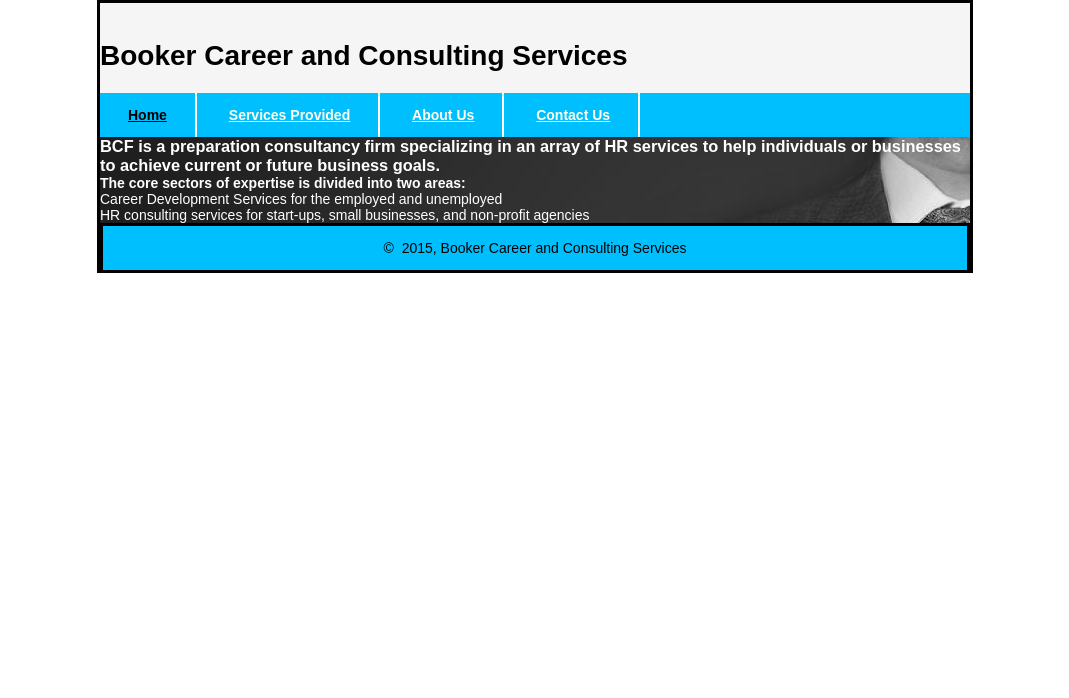
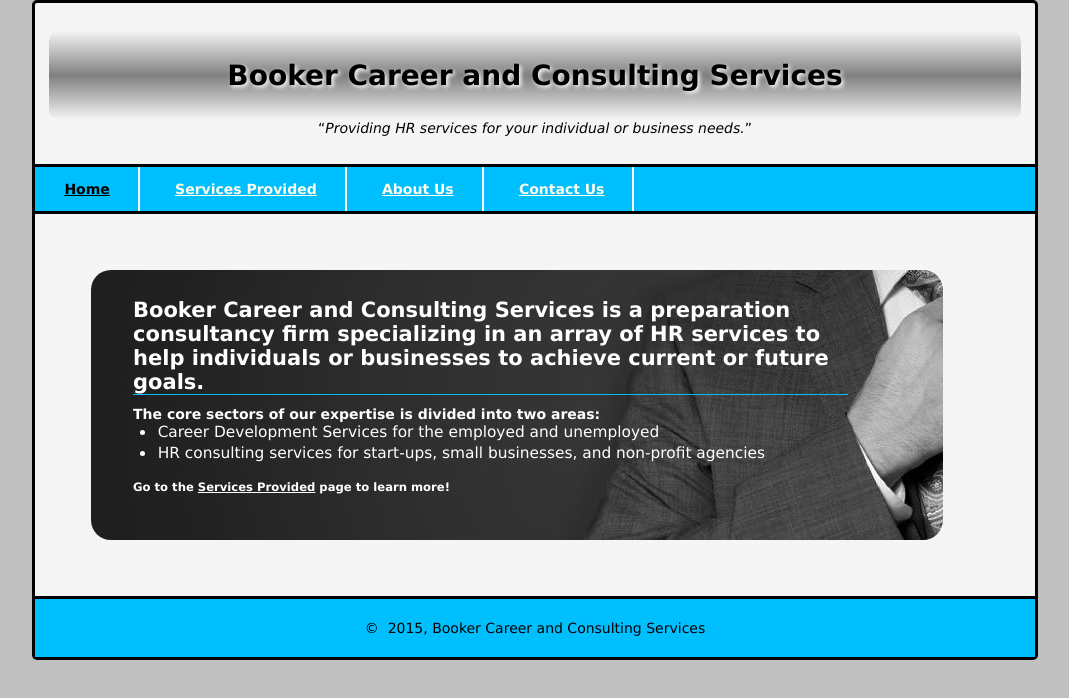
Before and after one commit to mhanna49/BCF-Website, a plain HTML site: page index.html in a window 1280 px wide. Shown: the whole page, without its empty margins (105-1174 px from the left). Drawn offline with Linux system fonts and the light colour scheme.

Commit message:
Nearly finished site
Added link to LinkedIn profile on "About Us" page that opens in new tab
Removed unused <aside> tags from each page
Contact page info added
Added link to "Services Provided" page on Home overlay
Added gradient, shadow, and rounded edges to <header>
About Us text is now in <article> tags
Changed HTML background to silver
Each page has unique title in <head>
Removed unused <img> element from <header>
Added alt attribute to picture of Mecoe Booker on "About Us" page
Added border radius to <body>, <section>, and bwpro_background in CSS

There are probably more changes that I forgot

```diff
--- a/index.html
+++ b/index.html
@@ -3,34 +3,39 @@
 
 <head>
 	<meta charset="utf-8">
-	<title>Booker Career and Consulting Services</title>
+	<meta name="description" content="Booker Career and Consulting Services | Homepage">
+	<meta name="keywords" content="hr consultant, hr consultancy, hrm, human resources, o'fallon illinois, mecoe booker, homepage">
+	<title>Booker Career and Consulting Services | Home</title>
 	<link rel="shortcut icon" href="images/favicon.ico">
 	<link rel="stylesheet" href="styles/main.css">
+	<script src="http://html5shiv.googlecode.com/svn/trunk/html5.js"></script>
 </head>
 <body>
 	<header>
-		<img src="" alt="">
 			<h1>Booker Career and Consulting Services</h1>
+			<q><i>Providing HR services for your individual or business needs.</i></q>
 	</header>
 	<nav>
 		<ul>
-			<li><a href="index.html" class="current">Home</a></li>
+			<li><a href="index.html" class="active_nav">Home</a></li>
 			<li><a href="services.html">Services Provided</a></li>
 			<li><a href="about.html">About Us</a></li>
 			<li><a href="contact.html">Contact Us</a></li>
 		</ul>
 	</nav>
-	<section id="bwpro_background" class="overlay_text">
-		<h3>BCF is a preparation consultancy firm specializing in an array of HR services to help individuals or businesses to achieve current or future business goals.</h3>
-		<h4>The core sectors of expertise is divided into two areas:</h4>
-		<ul>
-			<li>Career Development Services for the employed and unemployed</li>
-			<li>HR consulting services for start-ups, small businesses, and non-profit agencies</li>
-		</ul>
+	<section>
+		<div id="bwpro_background">
+		<div class="overlay_text">
+			<h2><strong>Booker Career and Consulting Services</strong> is a preparation consultancy firm specializing in an array of HR services to help individuals or businesses to achieve current or future goals.</h2>
+			<h4>The core sectors of our expertise is divided into two areas:</h4>
+			<ul>
+				<li>Career Development Services for the employed and unemployed</li>
+				<li>HR consulting services for start-ups, small businesses, and non-profit agencies</li>
+			</ul><br>
+			<h5>Go to the <a href="services.html">Services Provided</a> page to learn more!</h5>
+		</div>
+		</div>
 	</section>
-	<aside>
-
-	</aside>
 	<footer>
 		<p>
 			<script type="text/javascript">
--- a/styles/main.css
+++ b/styles/main.css
@@ -1,27 +1,39 @@
+article, aside, figure, footer, header, nav, section {
+    display: block;
+}
 * {
 	margin: 0;
 	padding: 0;
 }
 html {
-	background-color: white;
+	background-color: silver;
 }
 body {
-	font-family: Arial, Helvetica, sans-serif;
+	font-family: Verdana, Geneva, sans-serif;
     font-size: 87.5%;
-    width: 870px;
+	max-width: 1000px;
+    width: 90%;
     margin: 0 auto;
     border: 3px solid black;
     background-color: #F5F5F5;
+	border-radius: 5px;
 }
-/* header */
 header {
-	padding: 1.5em 0;
+	padding: 2em 1em;
+	text-align: center;
 }
-/* nav bar */
+header h1 {
+	padding: 1em;
+	background: linear-gradient(#F5F5F5, gray, #F5F5F5);
+	text-shadow: 2px 2px 4px white;
+	border-radius: 10px;
+
+}
 nav {
-	clear: left;
 	margin: 0;
 	padding: 0;
+	border-top: 3px solid black;
+	border-bottom: 3px solid black;
 }
 nav ul {
 	list-style: none;
@@ -37,23 +49,74 @@ nav a {
 	font-weight: bold;
 	border-right: 2px solid #fffded;
 }
-.current {
+a:hover {
+	color: blue;
+}
+.active_nav {
 	color: black;
 }
+section {
+	padding: 2em;
+	border-radius: 5px;
+}
+section h2 {
+	border-bottom: 1px solid #00BFFF;
+	margin-bottom: .5em;
+}
 #bwpro_background {
+	background-color: black;
 	background-image: url("../images/bwpro.jpg");
+	background-repeat: no-repeat;
+	background-position: center;
+	margin: 2em;
+	min-height: 270px;
+	min-width: 172px;
+	max-height: 1740px;
+	max-width: 852px;
+	border-radius: 20px;
 }
 .overlay_text {
+	max-width: 715px;
 	color: white;
+	margin: 1em;
+	padding: 2em;
+}
+.overlay_text ul {
+	padding-left: 1.5em;
+	font-size: 110%;
+	list-style-type: disc;
+}
+.overlay_text a {
+	color: white;
+	text-decoration: underline;
+}
+#mecoe_image {
+	vertical-align: middle;
+}
+section figure{
+	padding-top: 2em;
+	text-align: center;
+}
+article {
+	-moz-column-count: 3;
+	-webkit-column-count: 3;
+	column-count: 3;
+	-moz-column-gap: 1em;
+	-webkit-column-gap: 1em;
+	column-gap: 1em;
+}
+ul {
+	list-style-type: none;
+}
+li {
+	padding: .1em;
 }
 footer {
 	border-top: 3px solid black;
-	border-right: 3px solid black;
-	border-left: 3px solid black;
 	clear: both;
 	background-color: #00BFFF;
 }
 footer p {
-	padding: 1em 0;
+	padding: 1.5em 2em;
 	text-align: center;
 }
```
Also changed, not shown: about.html (+19 -7 lines), contact.html (+14 -7 lines), services.html (+16 -17 lines), images/BCCS_logo.png (added), images/linkedin.png (added), 3 other files.
